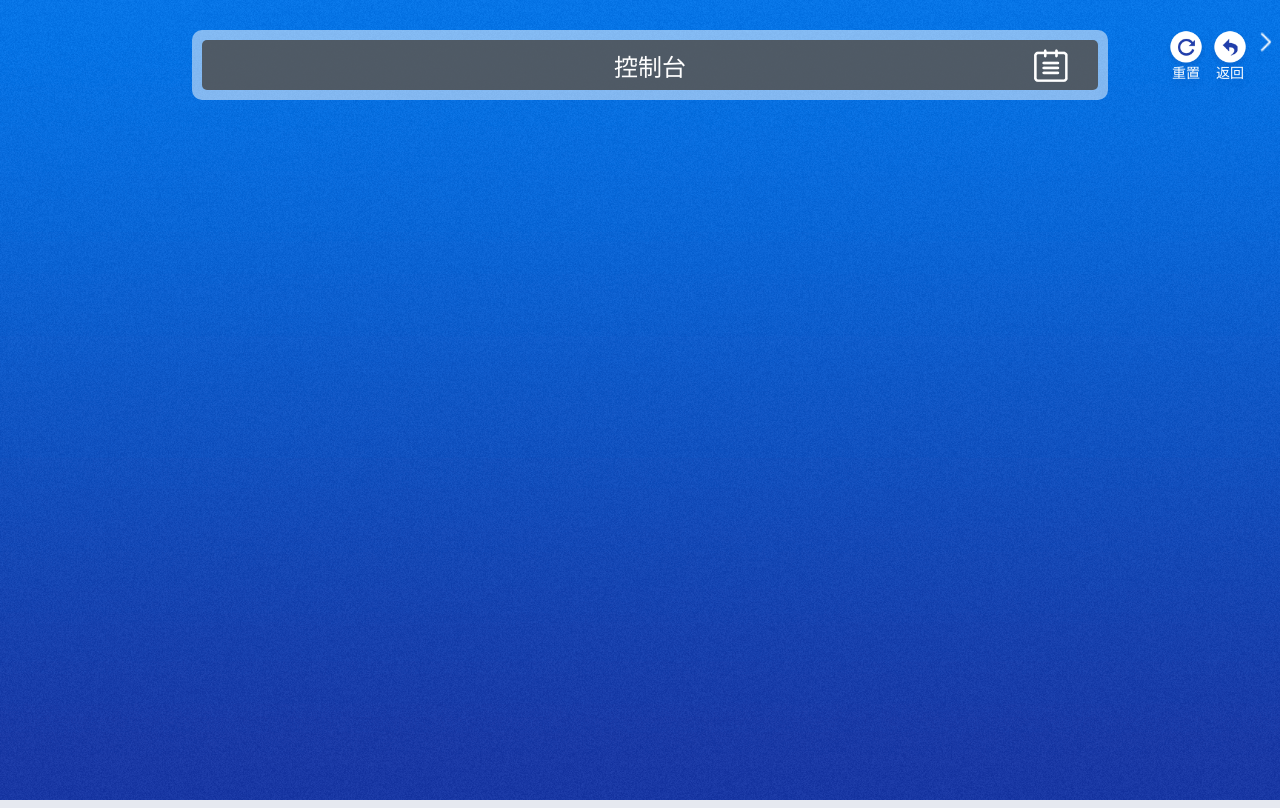
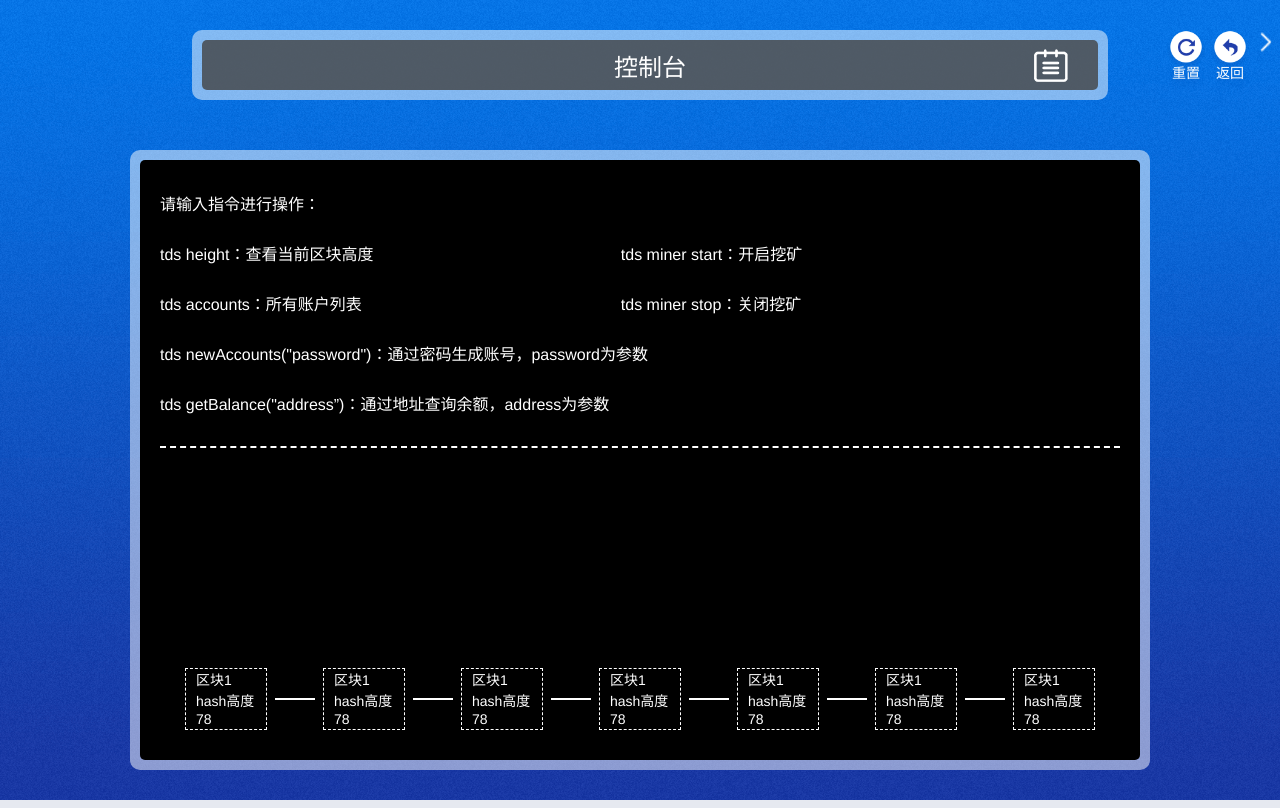
Before and after one commit to jim032/simulationPlatform, a Vue app: page /teach/console in a window 1280 px wide. Built offline with nearby package versions, Linux system fonts and the light colour scheme; what view-design would draw is missing.

Commit message:
控制台页面添加

```diff
--- /dev/null
+++ b/src/function/console.js
@@ -0,0 +1,86 @@
+	import comHeader from '@/components-teach/sheader';
+	export default{
+		data(){
+			return{
+				 menuShow:false,//上方菜单按钮是否显示
+				 menuText:'控制台',
+				 courseId:0,
+				 total:[] ,//命令结果
+
+				 command:'',//当前输入的命令
+				 //默认地址列表
+				 duserList:[
+				   'd8083a108fda57c680e7c7e32c6d3108c3e45e7b',
+				   'b4b3af005fdc46a0cb43ca507d22e3ee8abd5f05',
+				   'b7063335a93597dc5f3b65264850b1bbcc4bd54e',
+				   '10e55d243203f1d595e022621294565f5682a312',
+				   '9ffd8f2157d92cdccba0b1afd1c234fe2c28621a',
+				   '566f43f37d68e60d760d1bf9fe9c24ac7ab457af',
+				   'a0b1f51318a32df937316f37e0c3318a96c2d6b4',
+				   '98f1b86bb8e3b66d7580a3ecdad7760712084ecf',
+				   '9be8bf15c34addb4dc3b15c5a71539034b782f9e',
+				   '41260bc30deec90494324b29d8774e98772aba32'
+				  ],
+				  //通过账户获取的列表
+				  accountList:[],
+
+				  commandList:['tds height',
+		        'tds miner start',
+		        'tds miner stop',
+		        "tds accounts",
+		        "tds newAccounts('password')",
+		        "tds getBalance('address')"
+				 ]
+
+			}
+		},
+		components:{
+		   comHeader
+	  },
+	 directives: {
+		 focus: {
+		// 指令的定义
+				inserted: function (el) {
+				el.focus()
+				}
+		 }
+		},
+	  methods:{
+	  	//点击菜单图标
+		  clickMenu(){
+		 	  this.menuShow = !this.menuShow
+		  },
+		  autoFocus () {
+	      $('#in').focus()
+	   },
+
+		  enter () {
+		  	let that = this;
+		  	if(that.command==''){
+		  		return;
+		  	}
+
+		  	if(that.command!='tds accounts' || that.command!='tds miner start'){
+		  			that.total.push('\''+that.command+'\'不是内部或外部命令，也不是可运行的程序');
+		  	}
+
+		  	//'ccd'
+		  	if(that.accountList.length==0){
+		  	  if(that.command=='tds accounts'){
+		  			that.total.push('请先生成账号');
+
+
+		  		}
+		  	  if(that.command=='tds height'){
+		  			that.total.push('暂无区块');
+
+		  		}
+
+		  	}
+		  	that.command = '';
+
+		  }
+
+
+	  }
+	}
--- a/src/views-teach/catalogue/console.vue
+++ b/src/views-teach/catalogue/console.vue
@@ -1,35 +1,131 @@
 <template>
-	<div class="pageWrap consolePage">
+	<div class="pageWrap consolePage boxSizing" @click="autoFocus()">
+		<div class="consoleMain">
+			 <div class="consoleBox">
+			 	  <div class="command boxSizing" >
+			 	  	 <div class="tipsBox">
+			 	  	 	  <p>请输入指令进行操作：</p>
+			 	  	 	  <p>
+			 	  	 	  	<span>tds height：查看当前区块高度</span>
+			 	  	 	  	<span>tds miner start：开启挖矿</span>
+			 	  	 	  </p>
+
+			 	  	 	  <p>
+			 	  	 	  	<span>tds accounts：所有账户列表</span>
+			 	  	 	  	<span>tds miner stop：关闭挖矿</span>
+			 	  	 	  </p>
+
+			 	  	 	  <p>tds newAccounts("password")：通过密码生成账号，password为参数</p>
+			 	  	 	  <p>tds getBalance("address”)：通过地址查询余额，address为参数</p>
+			 	  	 </div>
+
+			 	  	 <div class="comm-main">
+			 	  	 	 <ul>
+			 	  	 	    <li class="r-item" v-for="(item,index) in total">{{item}}</li>
+			 	  	 	 </ul>
+			 	  	 	 <input autofocus="autofocus" class="incommand" id="in"  v-model="command" v-focus resize="none"
+                 @keyup.enter="enter()"/>
+			 	  	 </div>
+
+			 	  	 <div class="blockList">
+			 	  	    <div class="dblock">
+			 	  	      <span>区块1</span>
+			 	  	      <span>hash高度</span>
+			 	  	      <span>78</span>
+			 	  	    </div>
+			 	  	    <div class="line"></div>
+			 	  	    <div class="dblock">
+			 	  	      <span>区块1</span>
+			 	  	      <span>hash高度</span>
+			 	  	      <span>78</span>
+			 	  	    </div>
+			 	  	    <div class="line"></div>
+			 	  	    <div class="dblock">
+			 	  	      <span>区块1</span>
+			 	  	      <span>hash高度</span>
+			 	  	      <span>78</span>
+			 	  	    </div>
+			 	  	    <div class="line"></div>
+			 	  	    <div class="dblock">
+			 	  	      <span>区块1</span>
+			 	  	      <span>hash高度</span>
+			 	  	      <span>78</span>
+			 	  	    </div>
+			 	  	    <div class="line"></div>
+			 	  	    <div class="dblock">
+			 	  	      <span>区块1</span>
+			 	  	      <span>hash高度</span>
+			 	  	      <span>78</span>
+			 	  	    </div>
+			 	  	    <div class="line"></div>
+			 	  	    <div class="dblock">
+			 	  	      <span>区块1</span>
+			 	  	      <span>hash高度</span>
+			 	  	      <span>78</span>
+			 	  	    </div>
+			 	  	    <div class="line"></div>
+			 	  	    <div class="dblock">
+			 	  	      <span>区块1</span>
+			 	  	      <span>hash高度</span>
+			 	  	      <span>78</span>
+			 	  	    </div>
+			 	  	    <div class="line"></div>
+			 	  	 </div>
+			 	  </div>
+			 </div>
+		</div>
 	  <!----头部-->
 		<comHeader ref="header" :courseId="courseId" :menuShow="menuShow" @clickMenu="clickMenu" :menuText="menuText"></comHeader>
 	</div>
 </template>
 
-<script>
-	import comHeader from '@/components-teach/sheader';
-	export default{
-		data(){
-			return{
-				 menuShow:false,//上方菜单按钮是否显示
-				 menuText:'控制台',
-				 courseId:0,
-			}
-		},
-		components:{
-		   comHeader
-	  },
-	  methods:{
-	  	//点击菜单图标
-		  clickMenu(){
-		 	  this.menuShow = !this.menuShow
-		  },
-	  }
-	}
-</script>
+<script src="../../function/console.js"></script>
 
 <style scoped lang="less">
 @import url("../../assets/teachCss/style.less");
+
+.boxSizing{
+	-moz-box-sizing: border-box;
+   -webkit-box-sizing: border-box;
+     -o-box-sizing: border-box;
+     -ms-box-sizing: border-box;
+     box-sizing: border-box;
+}
+
 .consolePage{background: url(../../assets/teachImg/index_bg.png) left center no-repeat;
  background-size:cover; -webkit-background-size:cover; display:table;
+ padding-top:150px; padding-bottom:30px;
+
+
+
+ .consoleMain{display: table-cell; vertical-align: middle;}
+ .consoleBox{width:1000px; height: 600px;margin: 0 auto;background: rgba(255, 255, 255, 0.5);
+ .borderRadius(10px,10px,10px,10px);overflow:hidden; padding:10px;
+ .command{width:100%;height: 100%; background:#000;.borderRadius(5px,5px,5px,5px);
+ position: relative;
+
+ }
+ }
+
+
+ .tipsBox{border-bottom:2px dashed #fff; margin: 0 20px;font-size:16px;color:#fff; padding:10px 0;
+   p{padding:5px 0;}
+   p span{width:48%;display: inline-block;}
+ }
+ .blockList{text-align:center; position: absolute;width:100%;left:0px;bottom:30px;}
+ .dblock{
+ 	 width:8%;border:1px dashed #fff;display: inline-block; vertical-align:middle;text-align: left;
+ 	 span{font-size:14px;color:#fff;display: block; white-space:nowrap; padding-left:10px;}
+
+ }
+ .line{width:4%;height:2px;background:#fff;display: inline-block; vertical-align:middle;
+ margin: 0 8px;}
+  .line:last-child{display: none;}
+
+ .comm-main{height:240px;overflow: auto; margin-top:15px; margin: 10px 0px 10px 20px;}
+ .incommand{background:0 none; color:#fff;font-size:16px; width:300px;}
+
+ .r-item{font-size:16px;color:#fff;}
 }
+
 </style>
```
